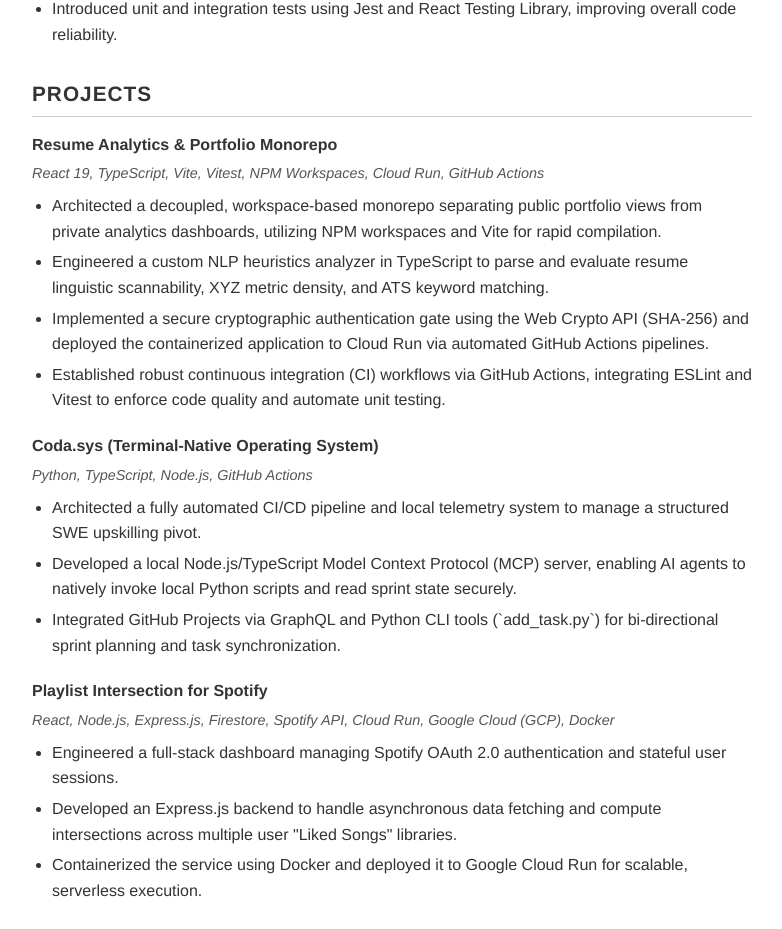
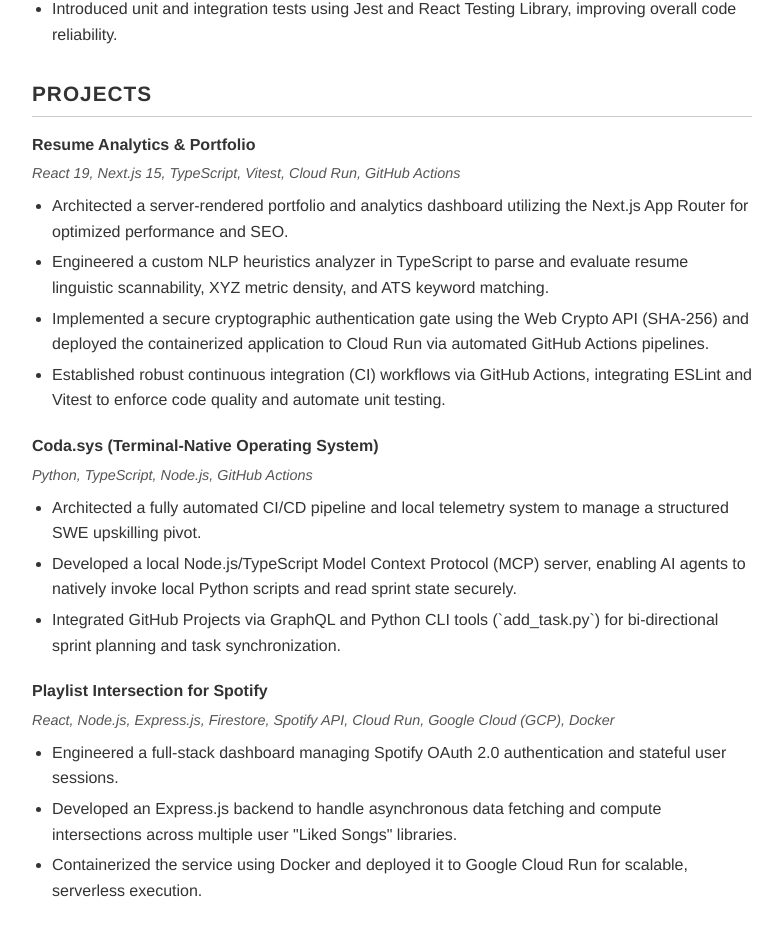
Before and after one commit to fuentesdaniel0/website, a Next.js app: page /cv in a window 1280 px wide. Shown: the part 1377-2306 px from the top of the page, without its empty margins (248-1030 px from the left). Built offline with nearby package versions, Linux system fonts and the light colour scheme.

Commit message:
docs: update portfolio project description to reflect Next.js architecture

```diff
--- a/src/data/resumeData.ts
+++ b/src/data/resumeData.ts
@@ -149,10 +149,10 @@
   ],
   projects: [
     {
-      title: "Resume Analytics & Portfolio Monorepo",
-      technologies: ["React 19", "TypeScript", "Vite", "Vitest", "NPM Workspaces", "Cloud Run", "GitHub Actions"],
+      title: "Resume Analytics & Portfolio",
+      technologies: ["React 19", "Next.js 15", "TypeScript", "Vitest", "Cloud Run", "GitHub Actions"],
       bulletPoints: [
-        "Architected a decoupled, workspace-based monorepo separating public portfolio views from private analytics dashboards, utilizing NPM workspaces and Vite for rapid compilation.",
+        "Architected a server-rendered portfolio and analytics dashboard utilizing the Next.js App Router for optimized performance and SEO.",
         "Engineered a custom NLP heuristics analyzer in TypeScript to parse and evaluate resume linguistic scannability, XYZ metric density, and ATS keyword matching.",
         "Implemented a secure cryptographic authentication gate using the Web Crypto API (SHA-256) and deployed the containerized application to Cloud Run via automated GitHub Actions pipelines.",
         "Established robust continuous integration (CI) workflows via GitHub Actions, integrating ESLint and Vitest to enforce code quality and automate unit testing."
```
